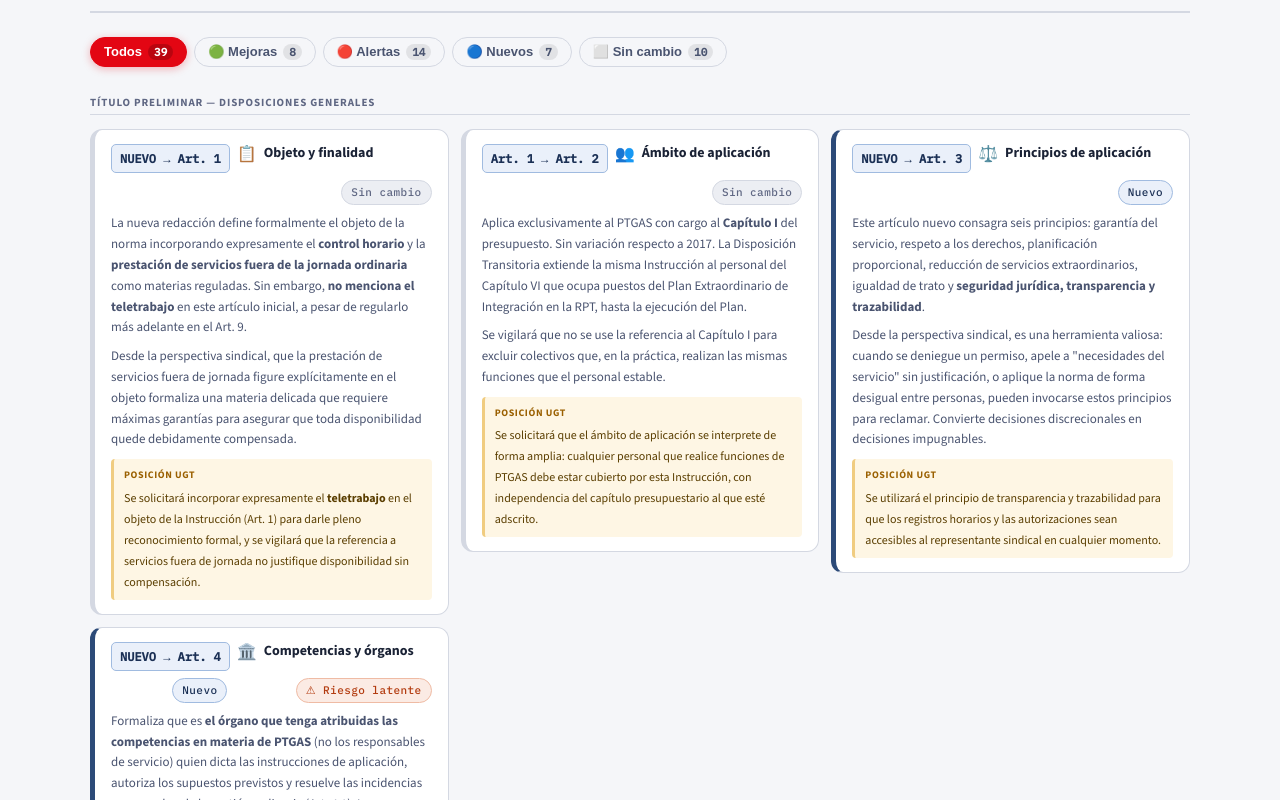
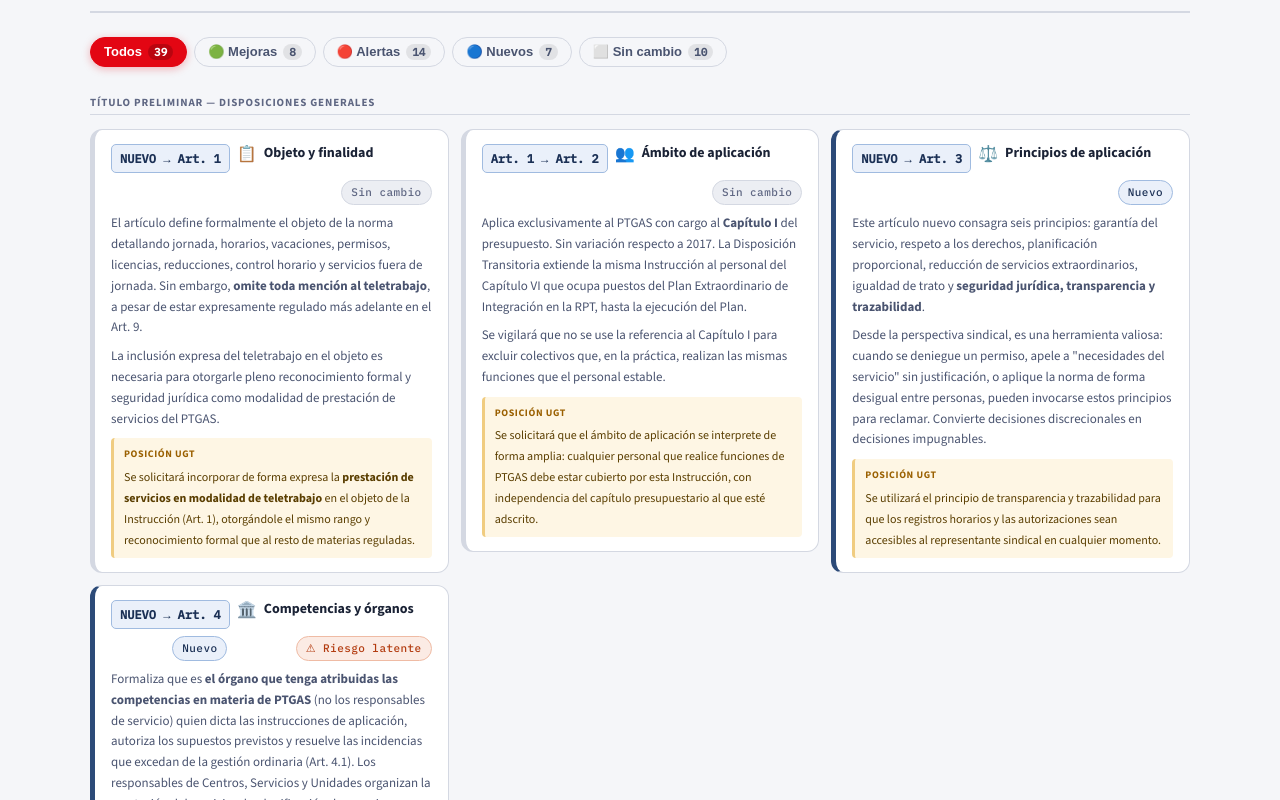
Before and after one commit to OcBSmith/Instrucci-n-interna-propuesta-rectorado, a plain HTML site: page index.html in a window 1280 px wide. Shown: the part 518-1318 px from the top of the page. Drawn offline with nearby package versions, Linux system fonts and the light colour scheme; a web font is replaced by a local one.

Commit message:
Actualizar ficha de Art. 1 centrando la posición sindical en la inclusión del teletrabajo

```diff
--- a/index.html
+++ b/index.html
@@ -146,10 +146,10 @@
           <span class="pill pill-neutral">Sin cambio</span>
         </div>
         <div class="art-card-body">
-          <p>La nueva redacción define formalmente el objeto de la norma incorporando expresamente el <strong>control horario</strong> y la <strong>prestación de servicios fuera de la jornada ordinaria</strong> como materias reguladas. Sin embargo, <strong>no menciona el teletrabajo</strong> en este artículo inicial, a pesar de regularlo más adelante en el Art. 9.</p>
-          <p>Desde la perspectiva sindical, que la prestación de servicios fuera de jornada figure explícitamente en el objeto formaliza una materia delicada que requiere máximas garantías para asegurar que toda disponibilidad quede debidamente compensada.</p>
+          <p>El artículo define formalmente el objeto de la norma detallando jornada, horarios, vacaciones, permisos, licencias, reducciones, control horario y servicios fuera de jornada. Sin embargo, <strong>omite toda mención al teletrabajo</strong>, a pesar de estar expresamente regulado más adelante en el Art. 9.</p>
+          <p>La inclusión expresa del teletrabajo en el objeto es necesaria para otorgarle pleno reconocimiento formal y seguridad jurídica como modalidad de prestación de servicios del PTGAS.</p>
         </div>
-        <div class="art-card-ugt">Se solicitará incorporar expresamente el <strong>teletrabajo</strong> en el objeto de la Instrucción (Art. 1) para darle pleno reconocimiento formal, y se vigilará que la referencia a servicios fuera de jornada no justifique disponibilidad sin compensación.</div>
+        <div class="art-card-ugt">Se solicitará incorporar de forma expresa la <strong>prestación de servicios en modalidad de teletrabajo</strong> en el objeto de la Instrucción (Art. 1), otorgándole el mismo rango y reconocimiento formal que al resto de materias reguladas.</div>
       </div>
 
       <div class="art-card neutral" data-status="neutro">
```
